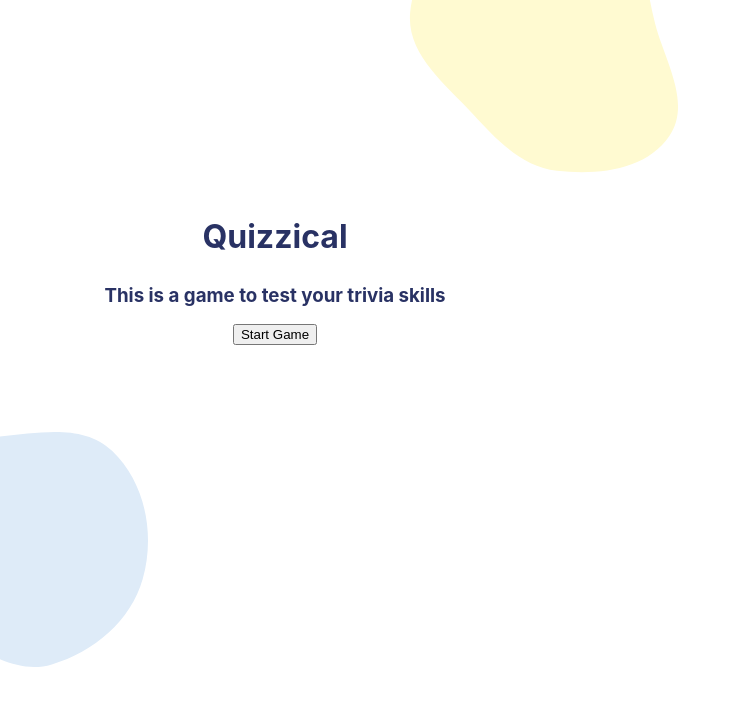
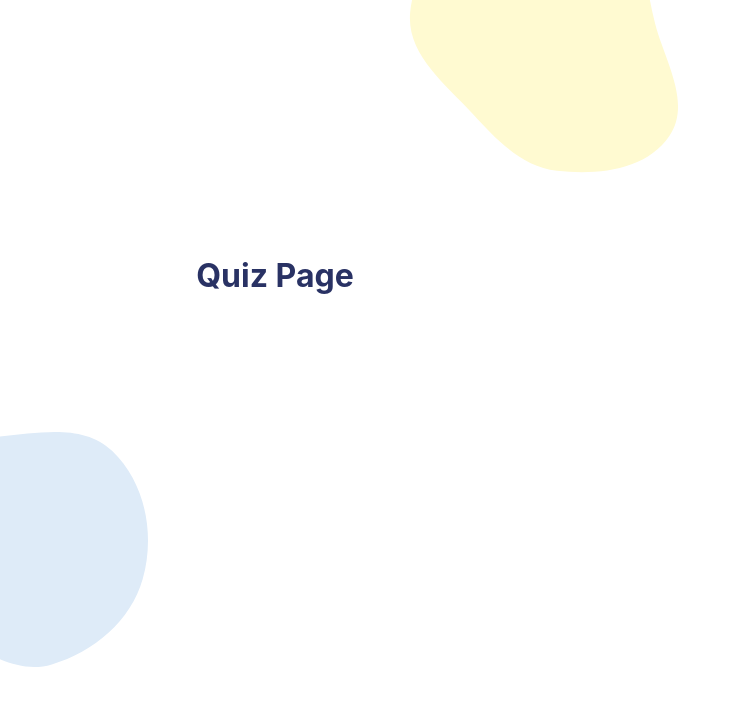
Before and after one commit to JoeCoolAtBYU/quizzical, a React (Create React App) app: page / in a window 1280 px wide. Both pictures are taken after a click on the button "Start Game". Shown: the top 706 px of the page, without its empty margins (0-741 px from the left). Built offline with nearby package versions, Linux system fonts and the light colour scheme.

Commit message:
got start game button working and quiz page working

```diff
--- a/src/App.js
+++ b/src/App.js
@@ -1,10 +1,19 @@
 import './App.css';
 import WelcomePage from "./components/WelcomePage";
+import QuizPage from "./components/QuizPage";
+import {useState} from "react";
 
 function App() {
+  const [isStarted, setIsStarted] = useState(false)
+
+  function startGame() {
+    setIsStarted(!isStarted);
+  }
+
   return (
     <div className="App">
-      <WelcomePage start={()=>{console.log(`Game started`)}}/>
+      {!isStarted ? <WelcomePage start={startGame}/> :
+        <QuizPage/>}
     </div>
   );
 }
--- /dev/null
+++ b/src/components/QuizPage.js
@@ -0,0 +1,19 @@
+import BabyBlue from "../images/blue.svg";
+import Yellow from "../images/yellow.svg";
+
+export default function QuizPage(){
+  return(
+    <div className="main">
+      <span id="clip" className="blob">
+        <img src={BabyBlue} alt={`blue asymetrical shape`}/>
+      </span>
+      <span className="blob2">
+        <img src={Yellow} alt={`blue asymetrical shape`}/>
+      </span>
+      <span className="blob2"/>
+      <h1>Quiz Page</h1>
+    </div>
+
+  )
+
+}
```
